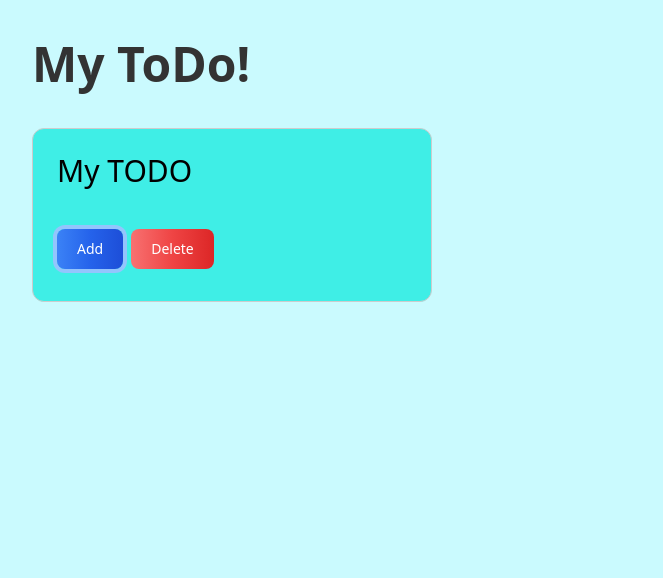
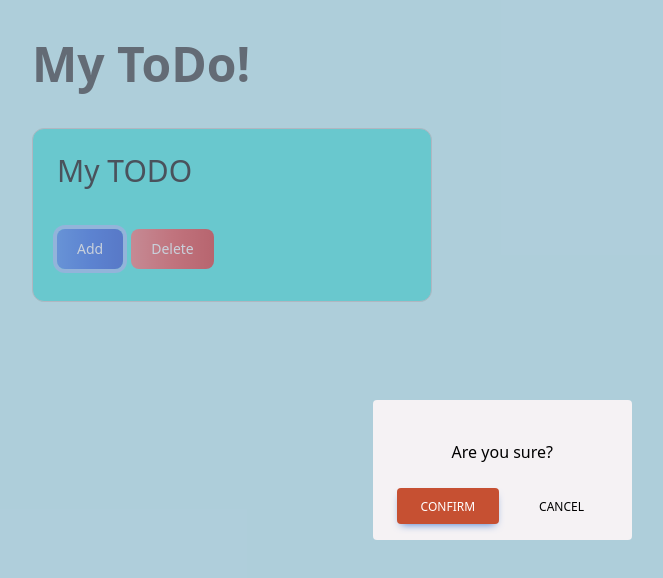
Before and after one commit to masumehkhani/mytodos, a React (Vite) app: page / in a window 1280 px wide. Both pictures are taken after a click on the button "Add". Shown: the top 578 px of the page, without its empty margins (8-671 px from the left). Built offline with nearby package versions, Linux system fonts and the light colour scheme.

Commit message:
add event handler to Backdrop component

```diff
--- a/src/App.jsx
+++ b/src/App.jsx
@@ -1,21 +1,32 @@
 import { useState } from 'react'
 import TODO from './components/TODO'
-
+import Modal from "./components/Modal";
+import Backdrop from "./components/Backdrop";
 
 function App() {
+  const [ShowModal, setShowModal] = useState(false);
   const addHandler = () => {
-    console.log("add");
+    setShowModal(true);
   };
   const deleteHandler = () => {
     console.log("delete");
   };
+  const closeModalHandler = () => {
+    setShowModal(false);
+  };
   return (
     <>
-      <TODO
-        title={"My TODO "}
-        onAddClick={addHandler}
-        onDeleteClick={deleteHandler}
-      />
+      <div className="relative">
+        <TODO
+          title={"My TODO "}
+          onAddClick={addHandler}
+          onDeleteClick={deleteHandler}
+        />
+        {ShowModal && (
+          <Modal onCancel={closeModalHandler} onConfirm={closeModalHandler} />
+        )}
+        {ShowModal && <Backdrop onClick={closeModalHandler} />}
+      </div>
     </>
   );
 }
--- a/src/components/Backdrop.jsx
+++ b/src/components/Backdrop.jsx
@@ -1,7 +1,12 @@
 import React from "react";
 
-const Backdrop = () => {
-  return <div className="backdrop" />;
+const Backdrop = ({ onClick }) => {
+  return (
+    <div
+      onClick={onClick}
+      className="w-full h-screen absolute top-0 bg-opacity-50 bg-slate-400"
+    />
+  );
 };
 
 export default Backdrop;
```
